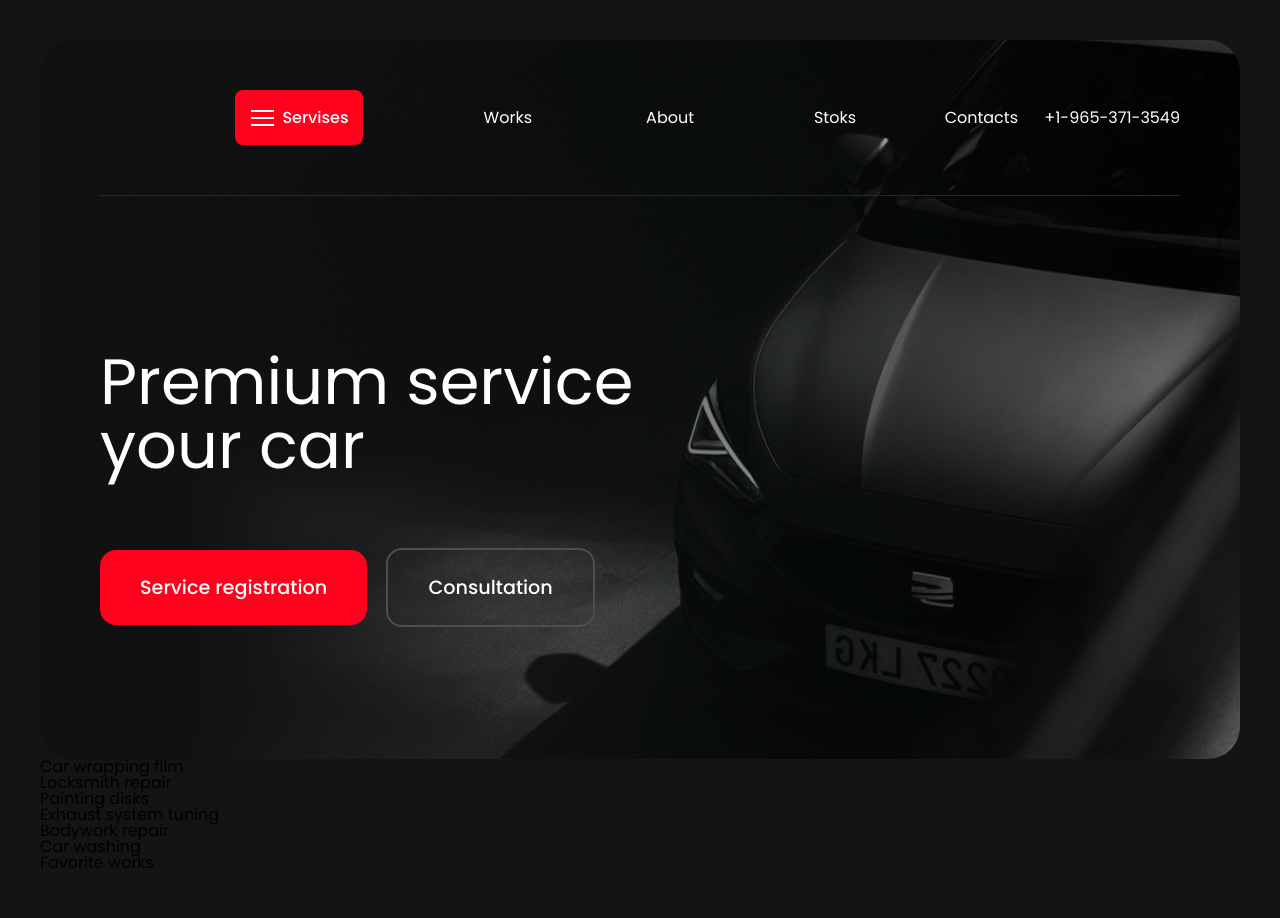
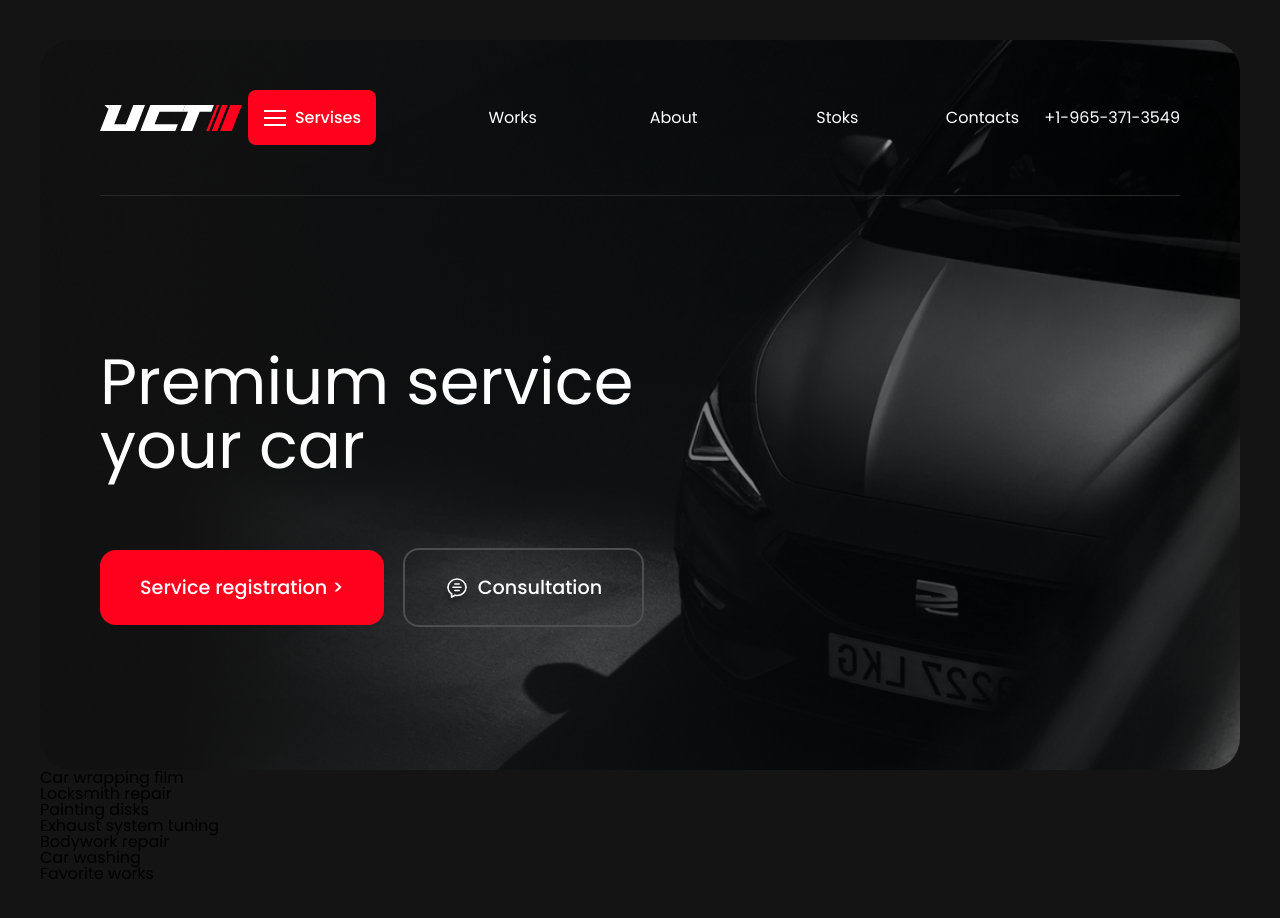
Before and after one commit to ArtmMtvnko/Car-servise, a website built with webpack: page src/index.html in a window 1280 px wide. Shown: the top 918 px of the page. Built offline with nearby package versions, Linux system fonts and the light colour scheme.

Commit message:
Finish with header (also update webpack config)
Add html-loader, so i can use <img> in html and
it display correctly. Added icons to header and logo

```diff
--- a/package.json
+++ b/package.json
@@ -28,6 +28,7 @@
   "homepage": "https://github.com/ArtmMtvnko/Admin-Dashboard#readme",
   "devDependencies": {
     "css-loader": "^6.8.1",
+    "html-loader": "^4.2.0",
     "html-webpack-plugin": "^5.5.3",
     "mini-css-extract-plugin": "^2.7.6",
     "sass": "^1.64.1",
--- a/src/index.html
+++ b/src/index.html
@@ -10,7 +10,9 @@
         <div class="container">
             <header class="header">
                 <section class="header__nav-bar">
-                    <a href="" class="header__logo"></a>
+                    <a href="#" class="header__logo">
+                        <img src="assets/imgs/Logotype.svg" alt="">
+                    </a>
                     <button class="header__logo-button">
                         <div class="header__burger">
                             <span></span>
@@ -34,8 +36,10 @@
                         </h1>
                     </div>
                     <div class="header__buttons">
-                        <a href="#" class="header__button">Service registration</a>
-                        <a href="#" class="header__button">Consultation</a>
+                        <a href="#" class="header__button">Service registration ></a>
+                        <a href="#" class="header__button">
+                            <img src="assets/imgs/Message-icon.svg" alt=""> Consultation
+                        </a>
                     </div>
                 </section>
             </header>
--- a/src/index.js
+++ b/src/index.js
@@ -1,3 +1,4 @@
 import './styles/index.scss'
+import './index.html'
 
 console.log('test')
--- a/src/styles/header.scss
+++ b/src/styles/header.scss
@@ -22,9 +22,11 @@
     padding: 50px 0;
     border-bottom: 1px solid #282828;
 
-    &>:nth-child(1),
+    &>:nth-child(1) {
+        justify-self: start;
+    }
     &>:nth-child(2) {
-        justify-self: start;
+        justify-self: end;
     }
 
     .header__logo-button {
@@ -121,5 +123,9 @@
         &:nth-child(2) {
             border: 2px solid #4e4e4e;
         }
+
+        img {
+           transform: translate(-2px, -2px);
+        }
     }
 }
--- a/webpack.config.js
+++ b/webpack.config.js
@@ -46,6 +46,10 @@ module.exports = {
             {
                 test: /\.(png|svg|jpg|jpeg|gif)$/,
                 type: 'asset/resource'
+            },
+            {
+                test: /\.html$/,
+                loader: 'html-loader'
             }
         ]
     }
```
Also changed, not shown: dist/8308a471cf7b2573b309.svg (added), dist/bundlef2e924032dcbe6201a01.js, dist/index.html, src/assets/imgs/Message-icon.svg (added), 1 other file.
